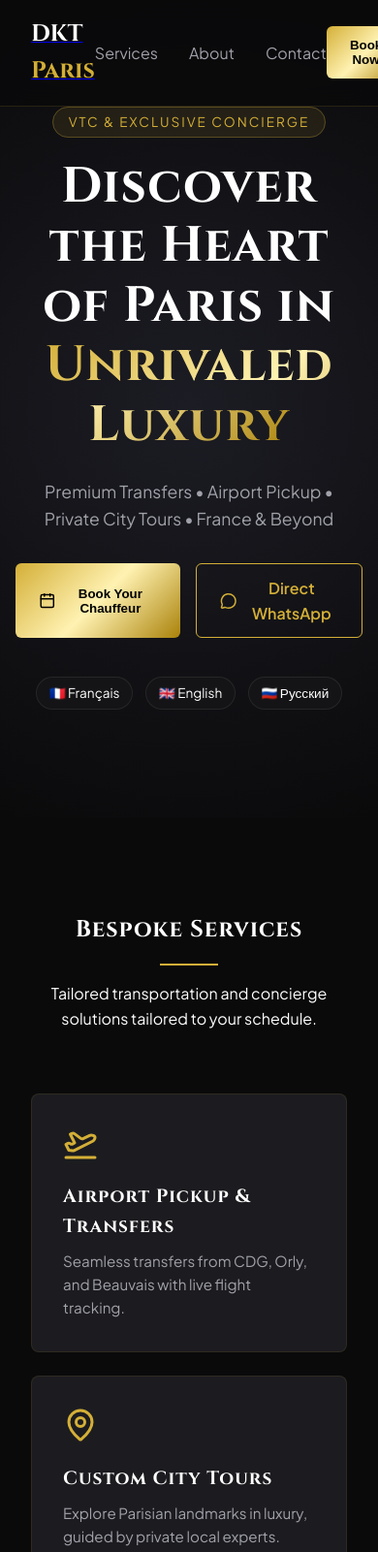
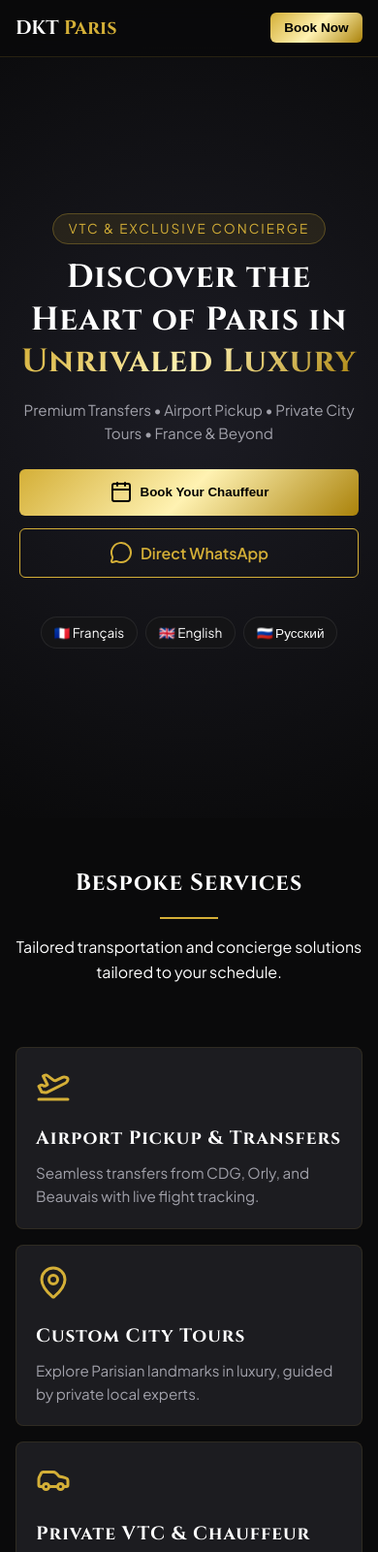
Before and after one commit to raudisarturs/dkt-paris, a plain HTML site: page index.html in a window 390 px wide. Shown: the top 1601 px of the page at 97% size. Drawn offline with nearby package versions, Linux system fonts and the light colour scheme; files whose address does not match are found by name.

Commit message:
Fix mobile responsiveness and modal layout

```diff
--- a/index.html
+++ b/index.html
@@ -8,6 +8,7 @@
   <link rel="preconnect" href="https://fonts.gstatic.com" crossorigin>
   <link href="https://fonts.googleapis.com/css2?family=Cinzel:wght@500;700&family=Plus+Jakarta+Sans:wght@300;400;600&display=swap" rel="stylesheet">
   <script src="https://unpkg.com/lucide@latest"></script>
+  <link rel="icon" type="image/png" href="src/assets/favicon.png">
   <link rel="stylesheet" href="src/css/styles.css">
   <script src="src/js/main.js" defer></script>
 </head>
--- a/src/css/styles.css
+++ b/src/css/styles.css
@@ -59,12 +59,15 @@ h1, h2, h3 {
   align-items: center;
 }
 
+.brand-logo {
+  text-decoration: none;
+}
+
 .brand-logo .logo-text {
   font-family: var(--font-heading);
   font-size: 1.5rem;
   font-weight: 700;
   color: #fff;
-  text-decoration: none;
 }
 
 .nav-links {
@@ -345,3 +348,98 @@ footer {
   font-size: 0.85rem;
   border-top: 1px solid rgba(255, 255, 255, 0.05);
 }
+
+/* ==========================================
+   MOBILE & TABLET RESPONSIVE STYLES
+   ========================================== */
+
+@media (max-width: 768px) {
+  /* 1. Navbar Adjustments */
+  .nav-container {
+    padding: 0.8rem 1rem;
+  }
+
+  /* Hide desktop links on mobile to save space */
+  .nav-links {
+    display: none;
+  }
+
+  .brand-logo .logo-text {
+    font-size: 1.25rem;
+  }
+
+  .navbar .btn {
+    padding: 0.5rem 0.9rem;
+    font-size: 0.85rem;
+  }
+
+  /* 2. Hero Section */
+  .hero {
+    height: auto;
+    min-height: 100vh;
+    padding: 7rem 1.25rem 4rem 1.25rem;
+  }
+
+  .hero h1 {
+    font-size: 2.1rem; /* Scaled down from 3.2rem for mobile screens */
+    line-height: 1.3;
+    margin: 1rem 0;
+  }
+
+  .hero-subtitle {
+    font-size: 0.95rem;
+    margin-bottom: 1.5rem;
+  }
+
+  /* Stack buttons vertically on phone screens */
+  .hero-ctas {
+    flex-direction: column;
+    gap: 0.8rem;
+    width: 100%;
+  }
+
+  .hero-ctas .btn {
+    width: 100%;
+    justify-content: center;
+  }
+
+  .lang-flags {
+    flex-wrap: wrap;
+    gap: 0.5rem;
+  }
+
+  /* 3. Sections & Padding */
+  .services-section,
+  .about-section,
+  .contact-section {
+    padding: 3rem 1rem;
+  }
+
+  .about-card,
+  .contact-box {
+    padding: 1.5rem 1rem;
+  }
+
+  .services-grid {
+    grid-template-columns: 1fr; /* Force 1 column on phone */
+    gap: 1rem;
+  }
+
+  .service-card {
+    padding: 1.25rem;
+  }
+
+  /* 4. Booking Modal Mobile Fixes */
+  .modal-content {
+    padding: 1.5rem;
+    width: 92%;
+    max-height: 90vh; /* Prevents modal from overflowing off screen */
+    overflow-y: auto; /* Adds scrolling if keyboard pops up */
+  }
+
+  .contact-item {
+    flex-direction: column;
+    text-align: center;
+    gap: 0.5rem;
+  }
+}
```
Also changed, not shown: 6 other files.
